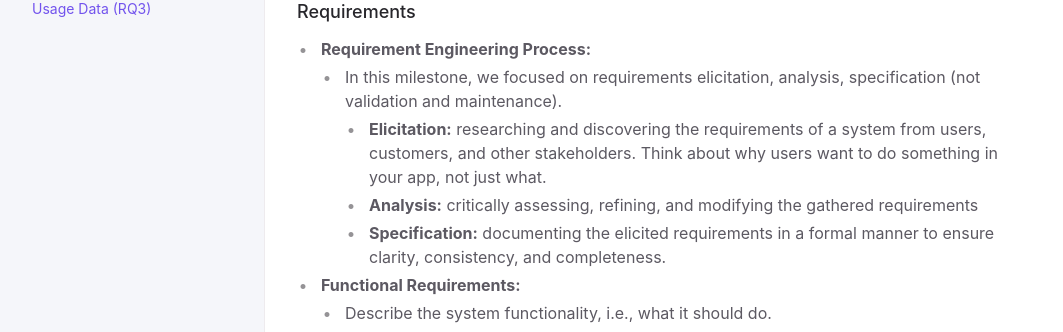
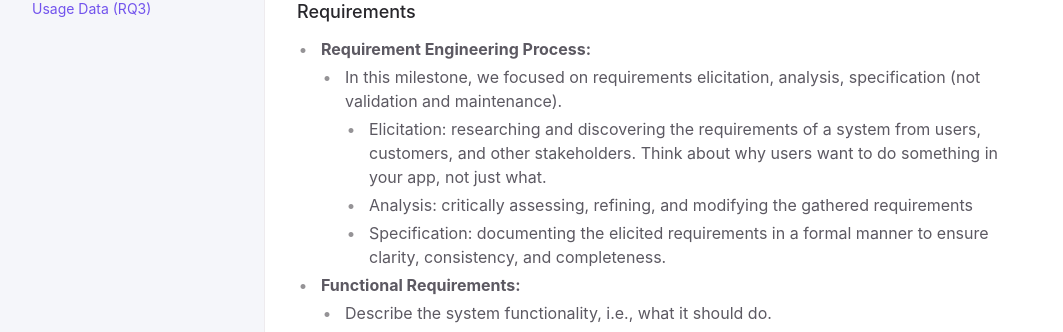
Before and after one commit to anonymousresearcher2020/anonymousresearcher2020.github.io, a Jekyll site: the page built from docs/course.md, in a window 1280 px wide. Shown: the part 251-583 px from the top of the page, without its empty margins (107-1170 px from the left). Built offline with Jekyll 4.4.1, drawn with Linux system fonts in a browser that asks for light colours; part of the change alters nothing that is shown.

Commit message:
restructuring

```diff
--- a/docs/course.md
+++ b/docs/course.md
@@ -14,9 +14,9 @@ We now specify how the requirements were defined in the scope of this course. Th
 
 - **Requirement Engineering Process:**
   - In this milestone, we focused on requirements elicitation, analysis, specification (not validation and maintenance).
-    - **Elicitation:** researching and discovering the requirements of a system from users, customers, and other stakeholders. Think about why users want to do something in your app, not just what.
-    - **Analysis:** critically assessing, refining, and modifying the gathered requirements
-    - **Specification:** documenting the elicited requirements in a formal manner to ensure clarity, consistency, and completeness.
+    - Elicitation: researching and discovering the requirements of a system from users, customers, and other stakeholders. Think about why users want to do something in your app, not just what.
+    - Analysis: critically assessing, refining, and modifying the gathered requirements
+    - Specification: documenting the elicited requirements in a formal manner to ensure clarity, consistency, and completeness.
 
 - **Functional Requirements:**
   - Describe the system functionality, i.e., what it should do.
```
Also changed, not shown: 1 other file.
